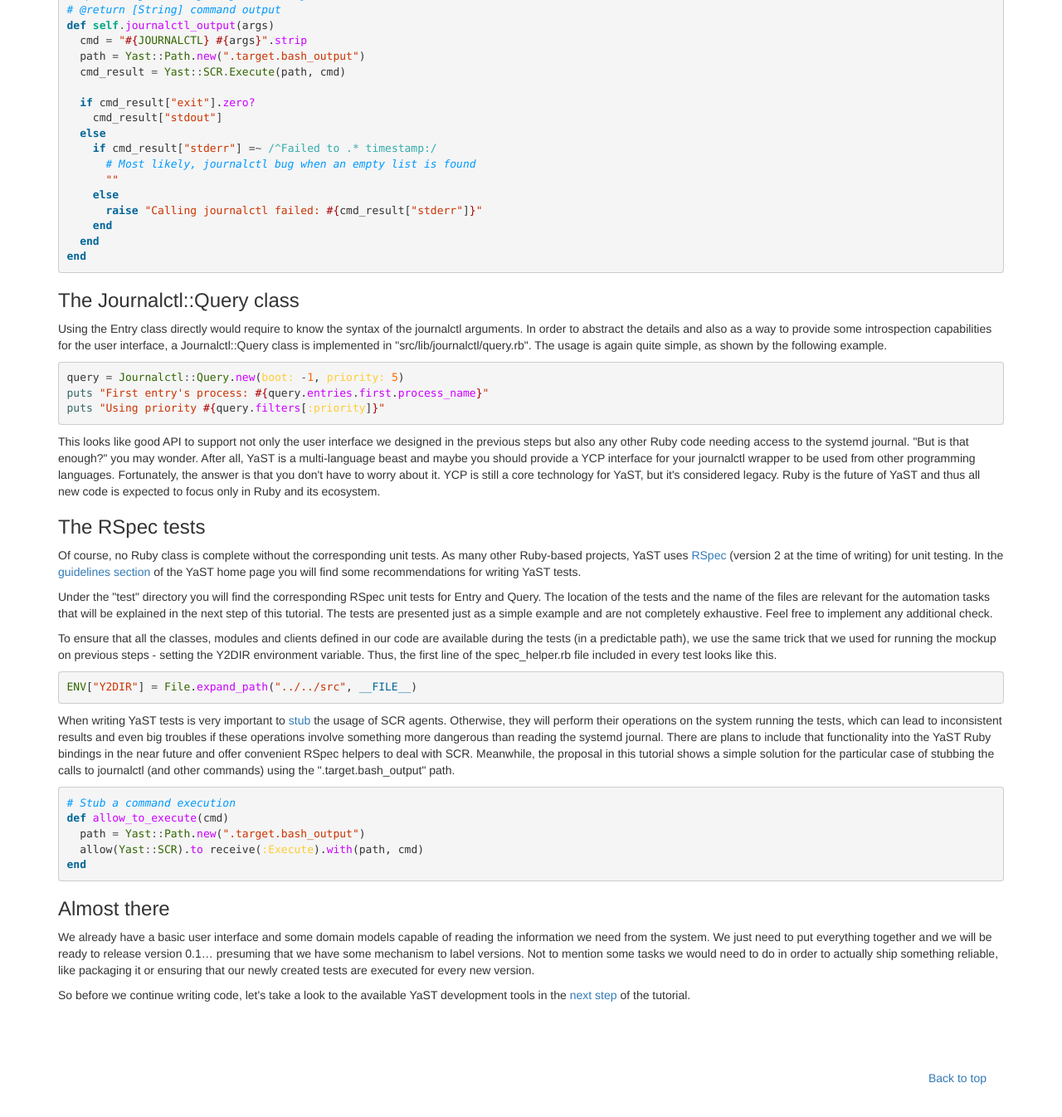
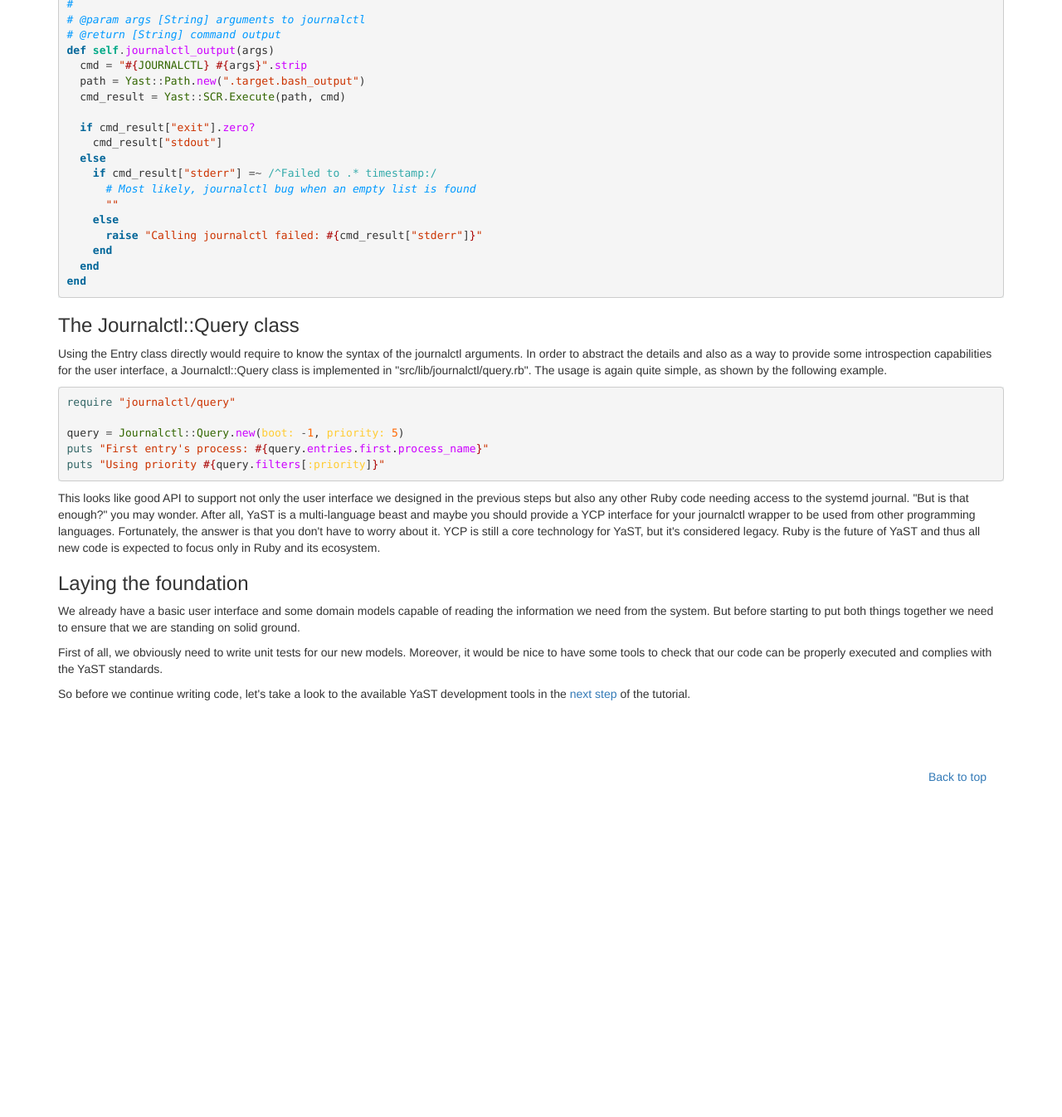
Before and after one commit to yast/yast-journalctl-tutorial, a Jekyll site: the page built from step4.html, in a window 1280 px wide and 1400 px high, scrolled down 1032 px. Shown: the top 1346 px of the window at 83% size. Built offline with Jekyll 4.4.1, drawn with Linux system fonts in a browser that asks for light colours; nearby versions of some CDN libraries; library files that are not in the unit come from our copies; after the commit the page ends 2069 px from its top, so only the background shows below that; some of the changed lines change nothing that is shown; some of the changed text lies outside the part shown.

Commit message:
Step5 and reorganization of content

```diff
--- a/_includes/navbar.html
+++ b/_includes/navbar.html
@@ -6,16 +6,19 @@
           <a href="index.html">Intro</a>
         </li>
         <li class="{% if page.url == "/step1.html" %}active{% endif %}">
-          <a href="step1.html">Step 1/6</a>
+          <a href="step1.html">Step 1/7</a>
         </li>
         <li class="{% if page.url == "/step2.html" %}active{% endif %}">
-          <a href="step2.html">Step 2/6</a>
+          <a href="step2.html">Step 2/7</a>
         </li>
         <li class="{% if page.url == "/step3.html" %}active{% endif %}">
-          <a href="step3.html">Step 3/6</a>
+          <a href="step3.html">Step 3/7</a>
         </li>
         <li class="{% if page.url == "/step4.html" %}active{% endif %}">
-          <a href="step4.html">Step 4/6</a>
+          <a href="step4.html">Step 4/7</a>
+        </li>
+        <li class="{% if page.url == "/step5.html" %}active{% endif %}">
+          <a href="step5.html">Step 5/7</a>
         </li>
       </ul>
     </div>
--- a/step4.html
+++ b/step4.html
@@ -42,6 +42,12 @@
 command in the target system and returns a structure including &quot;exit&quot;
 for the exit code, &quot;stdout&quot; for the command output and
 &quot;stderr&quot; for the error messages.
+</p>
+<p>
+You can read more about the agents, including a full description of the
+functionality provided by the Target agent, in the
+<a href="http://www.rubydoc.info/github/yast/yast-core/">YaST core
+documentation</a>.
 </p>
 
 <h3>The Journalctl::Entry class</h3>
@@ -99,6 +105,8 @@
 shown by the following example.
 </p>
 {% highlight ruby %}
+require "journalctl/query"
+
 query = Journalctl::Query.new(boot: -1, priority: 5)
 puts "First entry's process: #{query.entries.first.process_name}"
 puts "Using priority #{query.filters[:priority]}"
@@ -114,60 +122,16 @@
 YaST and thus all new code is expected to focus only in Ruby and its ecosystem.
 </p>
 
-<h3>The RSpec tests</h3>
+<h3>Laying the foundation</h3>
 <p>
-Of course, no Ruby class is complete without the corresponding unit tests. As
-many other Ruby-based projects, YaST uses <a href="http://rspec.info/">RSpec</a>
-(version 2 at the time of writing) for unit testing. In the
-<a href="http://yast.github.io/guidelines.html">guidelines section</a> of the
-YaST home page you will find some recommendations for writing YaST tests.
+We already have a basic user interface and some domain models capable of reading
+the information we need from the system. But before starting to put both things
+together we need to ensure that we are standing on solid ground.
 </p>
 <p>
-Under the &quot;test&quot; directory you will find the corresponding RSpec
-unit tests for Entry and Query. The location of the tests and the name of
-the files are relevant for the automation tasks that will be explained in
-the next step of this tutorial. The tests are presented just as a simple example
-and are not completely exhaustive. Feel free to implement any additional check.
-</p>
-<p>
-To ensure that all the classes, modules and clients defined in our code
-are available during the tests (in a predictable path), we use the same trick
-that we used for running the mockup on previous steps - setting the Y2DIR
-environment variable. Thus, the first line of the spec_helper.rb file included
-in every test looks like this.
-</p>
-{% highlight ruby %}
-ENV["Y2DIR"] = File.expand_path("../../src", __FILE__)
-{% endhighlight %}
-
-<p>
-When writing YaST tests is very important to
-<a href="http://www.rubydoc.info/gems/rspec-mocks/">stub</a> the usage of SCR
-agents. Otherwise, they will perform their operations on the system running the
-tests, which can lead to inconsistent results and even big troubles if these
-operations involve something more dangerous than reading the systemd journal.
-There are plans to include that functionality into the YaST Ruby bindings in the
-near future and offer convenient RSpec helpers to deal with SCR. Meanwhile, the
-proposal in this tutorial shows a simple solution for the particular case of
-stubbing the calls to journalctl (and other commands) using the
-&quot;.target.bash_output&quot; path.
-</p>
-{% highlight ruby %}
-# Stub a command execution
-def allow_to_execute(cmd)
-  path = Yast::Path.new(".target.bash_output")
-  allow(Yast::SCR).to receive(:Execute).with(path, cmd)
-end
-{% endhighlight %}
-
-<h3>Almost there</h3>
-<p>
-We already have a basic user interface and some domain models capable of reading
-the information we need from the system. We just need to put everything
-together and we will be ready to release version 0.1&hellip; presuming that we have
-some mechanism to label versions. Not to mention some tasks we would need to do
-in order to actually ship something reliable, like packaging it or ensuring that
-our newly created tests are executed for every new version.
+First of all, we obviously need to write unit tests for our new models.
+Moreover, it would be nice to have some tools to check that our code can be
+properly executed and complies with the YaST standards.
 </p>
 <p>
 So before we continue writing code, let's take a look to the available YaST
--- /dev/null
+++ b/step5.html
@@ -0,0 +1,181 @@
+---
+layout: default
+---
+
+<h2>Automation and testing</h2>
+
+<h3>The YaST rake tasks</h3>
+<p>
+During the introduction section of this tutorial we used a rake task to execute
+our YaST module. This and many other tasks are provided by the
+<a href="https://rubygems.org/gems/yast-rake">yast-rake gem</a>. We already have
+the gem installed in our system, so adding a very simple Rakefile will
+immediately supercharge our prototype. To checkout that file, simply run:
+</p>
+{% highlight bash %}
+git checkout rakefile
+{% endhighlight %}
+<p>
+As you can see, the new Rakefile contains only the following line.
+</p>
+{% highlight ruby %}
+require "yast/rake"
+{% endhighlight %}
+<p>
+That's enough to add all the YaST rake tasks to our module. As usual, you can
+ask rake to list all the available tasks (but don't get too disappointed with
+the result).
+</p>
+{% highlight bash %}
+rake -T
+{% endhighlight %}
+<p>
+It failed!&hellip; and with a rather cryptic error message. But don't worry, it's
+easy to fix.
+</p>
+<p>
+Many of the tasks provided by yast-rake are related to packaging (to be precise,
+those packaging tasks are actually provided by the
+<a href="https://rubygems.org/gems/packaging_rake_tasks">packaging_rake_tasks</a>
+gem, required by yast-rake). For that reason you need a package specification to
+get the YaST rake tasks running. In your case, that is as easy as executing the
+following command.
+</p>
+{% highlight bash %}
+git checkout package_spec
+{% endhighlight %}
+<p>
+Now, &quot;package/yast2-journalctl.spec&quot; contains a basic package
+specification to be processed by the
+<a href="http://openbuildservice.org/">Open Build Service</a> (mainly a
+<a href="http://www.rpm.org/">RPM</a> spec file). We will go back to packaging
+in the last step of the tutorial, but if you want to learn more about the Open
+Build Service and openSUSE packages creation, check the
+<a href="https://en.opensuse.org/Portal:Packaging">corresponding portal</a>
+in the openSUSE wiki.
+</p>
+<p>
+Now that &quot;rake -T&quot; finally works, let's try some of the useful
+available tasks. First of all, two very simple but handy tasks to check our
+code.
+</p>
+{% highlight bash %}
+rake check:license
+rake check:syntax
+{% endhighlight %}
+<p>
+As you already know, there are also tasks for running the software. One for
+executing our mockup client and another one for invoking a Ruby interpreter with
+our code already pre-loaded.
+</p>
+{% highlight bash %}
+rake run
+rake console
+{% endhighlight %}
+<p>
+You can paste the example code about Journalctl:Query usage at the end of the
+<a href="step4.html">previous step</a> directly into the interpreter opened by
+&quot;rake console&quot; and everything will work out of the box.
+</p>
+<p>
+As mentioned, we will explore other tasks (mostly related to packaging) in an
+upcoming step, but first we need to finish our prototype.
+</p>
+
+<h3>The RSpec tests</h3>
+<p>
+Of course, no Ruby class is complete without the corresponding unit tests.
+Thus we need unit tests for our Entry and Query classes before proceeding with
+any further action. As many other Ruby-based projects, YaST uses
+<a href="http://rspec.info/">RSpec</a> (version 2 at the time of writing)
+for unit testing. In the
+<a href="http://yast.github.io/guidelines.html">guidelines section</a> of the
+YaST home page you will find some recommendations for writing YaST tests.
+</p>
+<p>
+To checkout some example unit tests for our models run the following command.
+</p>
+{% highlight bash %}
+git checkout unit_tests
+{% endhighlight %}
+<p>
+Under the &quot;test&quot; directory you will find the corresponding RSpec
+unit tests for Entry and Query. Those tests are just a simple example and
+are not completely exhaustive. Feel free to implement any additional check.
+You can run the tests using the following YaST rake task.
+</p>
+{% highlight bash %}
+rake test:unit
+{% endhighlight %}
+<p>
+This will execute RSpec with all the files located in the &quot;test&quot;
+directory with a name ending with &quot;_test.rb&quot; or &quot;_spec.rb&quot;.
+This task is crucial in the development work-flow of any YaST module. It's
+always executed before building a package and before integrating any pull
+request into the repositories, so better make sure that your module always
+contains a comprehensive and updated suite of unit tests. Moreover, the unit
+tests are considered by some YaST developers as the only authoritative
+documentation for the programming interface of a class (since they are by
+definition always up-to-date).
+</p>
+<p>
+Let's take a look to the implementation of the provided example test suite.
+To ensure that all the classes, modules and clients defined in our code
+are available during the tests (in a predictable path), we use the same trick
+that we used for running the mockup on previous steps - setting the Y2DIR
+environment variable. Thus, the first line of the spec_helper.rb file included
+in every test looks like this.
+</p>
+{% highlight ruby %}
+ENV["Y2DIR"] = File.expand_path("../../src", __FILE__)
+{% endhighlight %}
+<p>
+When writing YaST tests is very important to
+<a href="http://www.rubydoc.info/gems/rspec-mocks/">stub</a> the usage of SCR
+agents. Otherwise, they will perform their operations on the system running the
+tests, which can lead to inconsistent results and even big troubles if these
+operations involve something more dangerous than reading the systemd journal.
+There are plans to include that functionality into the YaST Ruby bindings in the
+near future and offer convenient RSpec helpers to deal with SCR. Meanwhile, the
+proposal in this tutorial shows a simple solution for the particular case of
+stubbing the calls to journalctl (and other commands) using the
+&quot;.target.bash_output&quot; path.
+</p>
+{% highlight ruby %}
+# Stub a command execution
+def allow_to_execute(cmd)
+  path = Yast::Path.new(".target.bash_output")
+  allow(Yast::SCR).to receive(:Execute).with(path, cmd)
+end
+{% endhighlight %}
+<p>
+The following code extracted from entry_test.rb shows how the above
+helper method can then be used (together with other methods defined in
+spec_helper.rb) to write safe specs that simulate the underlying system.
+</p>
+{% highlight ruby %}
+describe ".all" do
+  subject { Journalctl::Entry.all }
+  # Stub journalctl call
+  before do
+    allow_to_execute(/LANG=C journalctl/).and_return(result)
+  end
+
+  context "when journalctl reports 'Failed to determine timestamp'" do
+    let(:result) {
+      journalctl_error("Failed to determine timestamp: Cannot assign")
+    }
+
+    it "returns an empty array" do
+      expect(subject).to eq([])
+    end
+  end
+end
+{% endhighlight %}
+
+<h2>Almost there</h2>
+<p>
+Now we can finally say that we have all the pieces: tested models, a user
+interface and all the necessary tools. Only <a href="step6.html">one step</a>
+away from our first fully-functional YaST module.
+</p>
```
